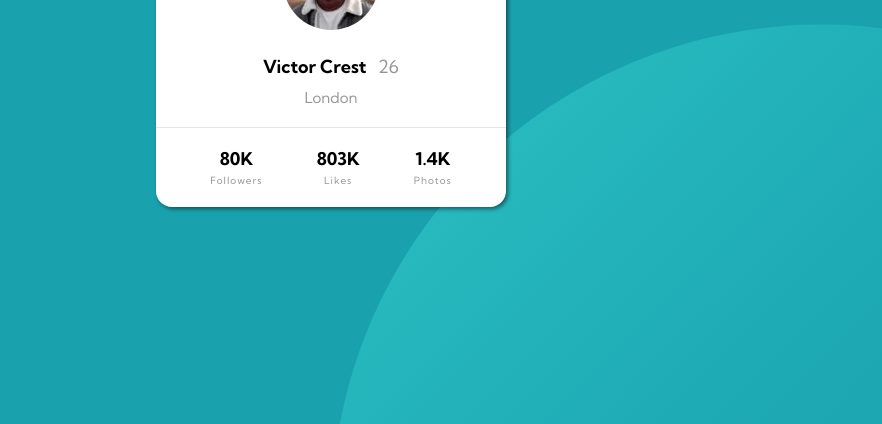
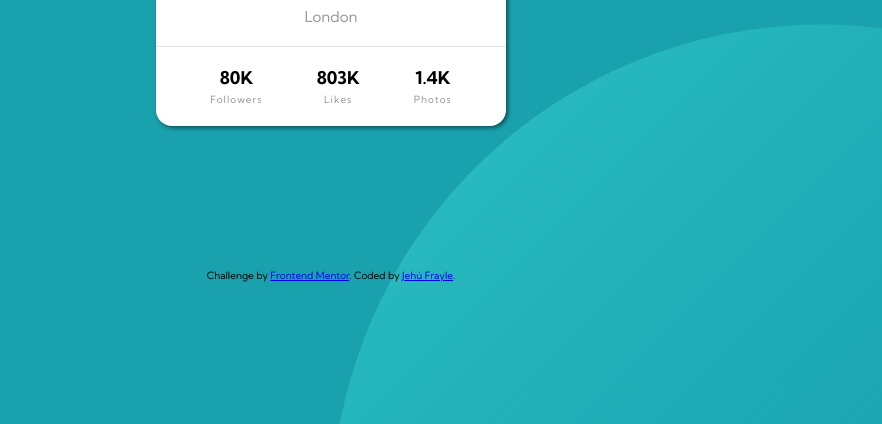
Before and after one commit to JehuFrayle/profile-card-project, a plain HTML site: page index.html in a window 1280 px wide. Shown: the part 376-800 px from the top of the page, without its empty margins (309-1191 px from the left). Drawn offline with Linux system fonts and the light colour scheme.

Commit message:
Added the attributions footer. Ready to the next step.

```diff
--- a/index.html
+++ b/index.html
@@ -37,6 +37,10 @@
                 </div>
             </div>
         </article>
+        <footer class="attributions">
+            Challenge by <a href="https://www.frontendmentor.io?ref=challenge" target="_blank">Frontend Mentor</a>.
+            Coded by <a href="https://jehufrayle.com" target="blank">Jehú Frayle</a>.
+        </footer>
     </main>
 </body>
 
--- a/styles.css
+++ b/styles.css
@@ -21,9 +21,11 @@ body{
 }
 .flex {
     display: flex;
-    justify-content: center;
+    flex-direction: column;
+    justify-content: space-evenly;
     align-items: center;
     min-height: 100vh;
+
 }
 .card {
     background-color: white;
@@ -80,3 +82,6 @@ body{
     color: var(--Darkgray);
     margin-top: .5rem;
 }
+.attributions {
+    padding: .5rem;
+}
```
